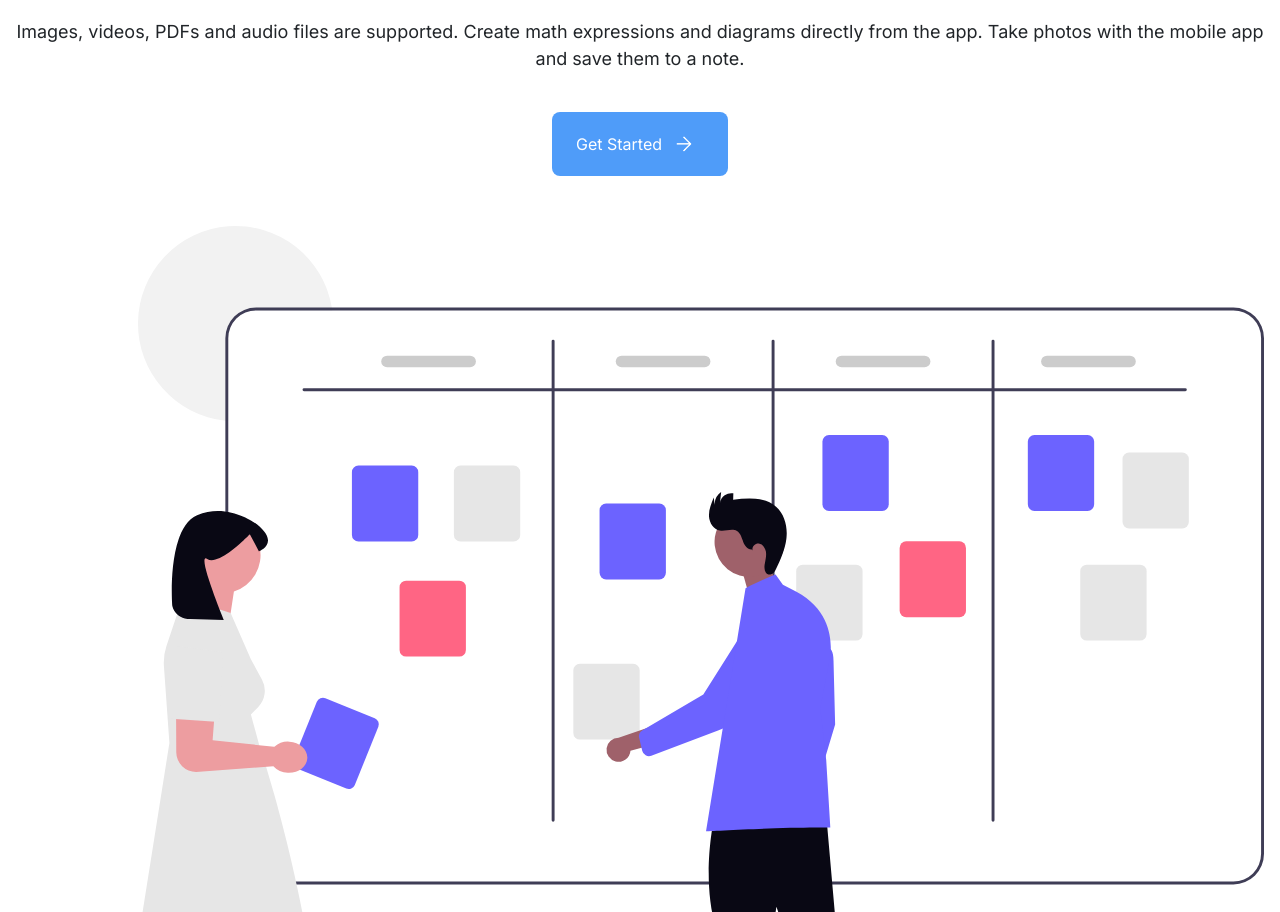
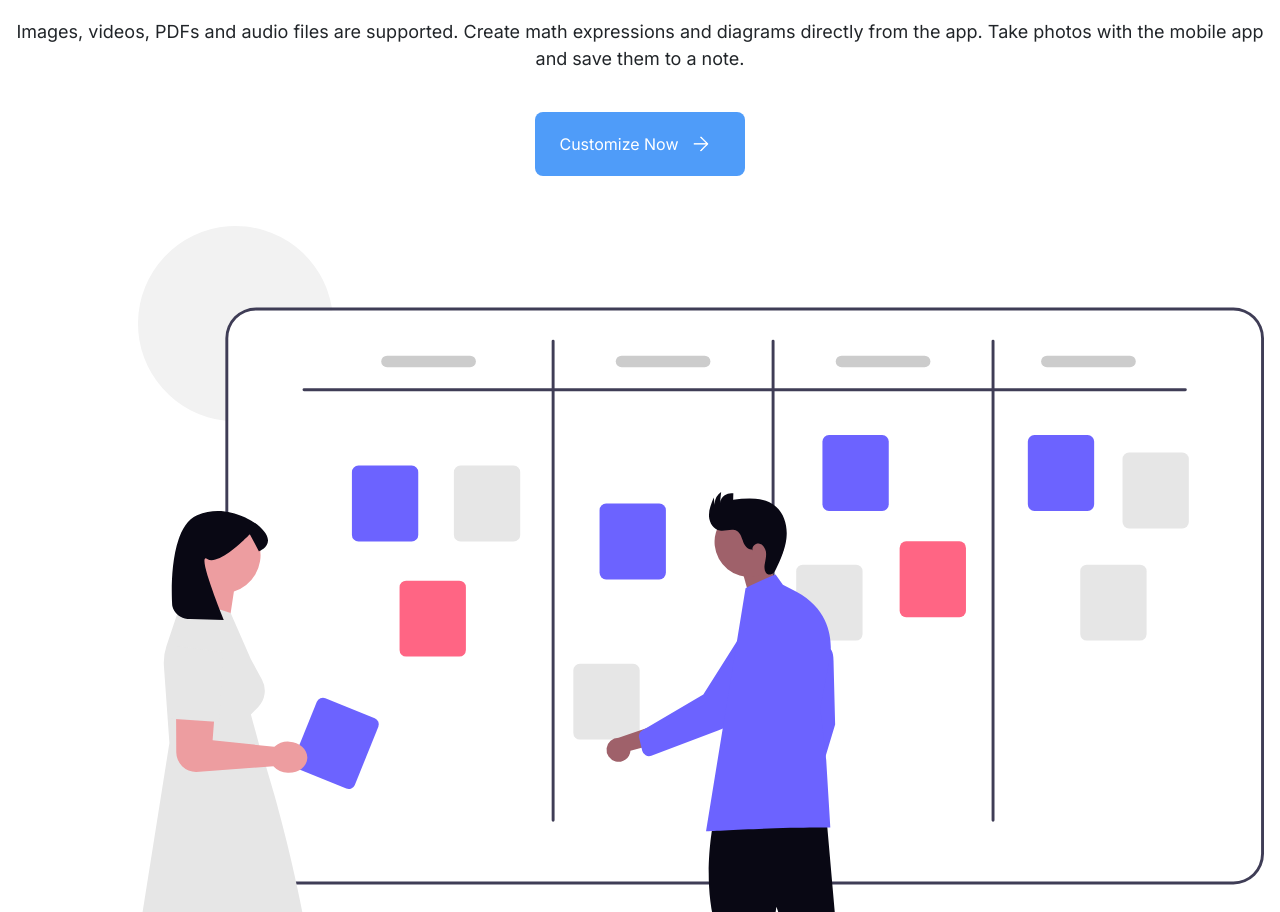
Before and after one commit to stanlee21/WhiteSpace-Saas-Landing-page, a plain HTML site: page index.html in a window 1280 px wide. Shown: the part 1747-2659 px from the top of the page. Drawn offline with Linux system fonts and the light colour scheme.

Commit message:
get started button to customised now

```diff
--- a/index.html
+++ b/index.html
@@ -85,7 +85,7 @@
             </p>
             <div class="project-button">
               <a href="#" class="project-link">
-                Get Started
+                Customize Now
                 <img src="assets/icons/Right arrow Icon.png" alt="" />
               </a>
             </div>
```
